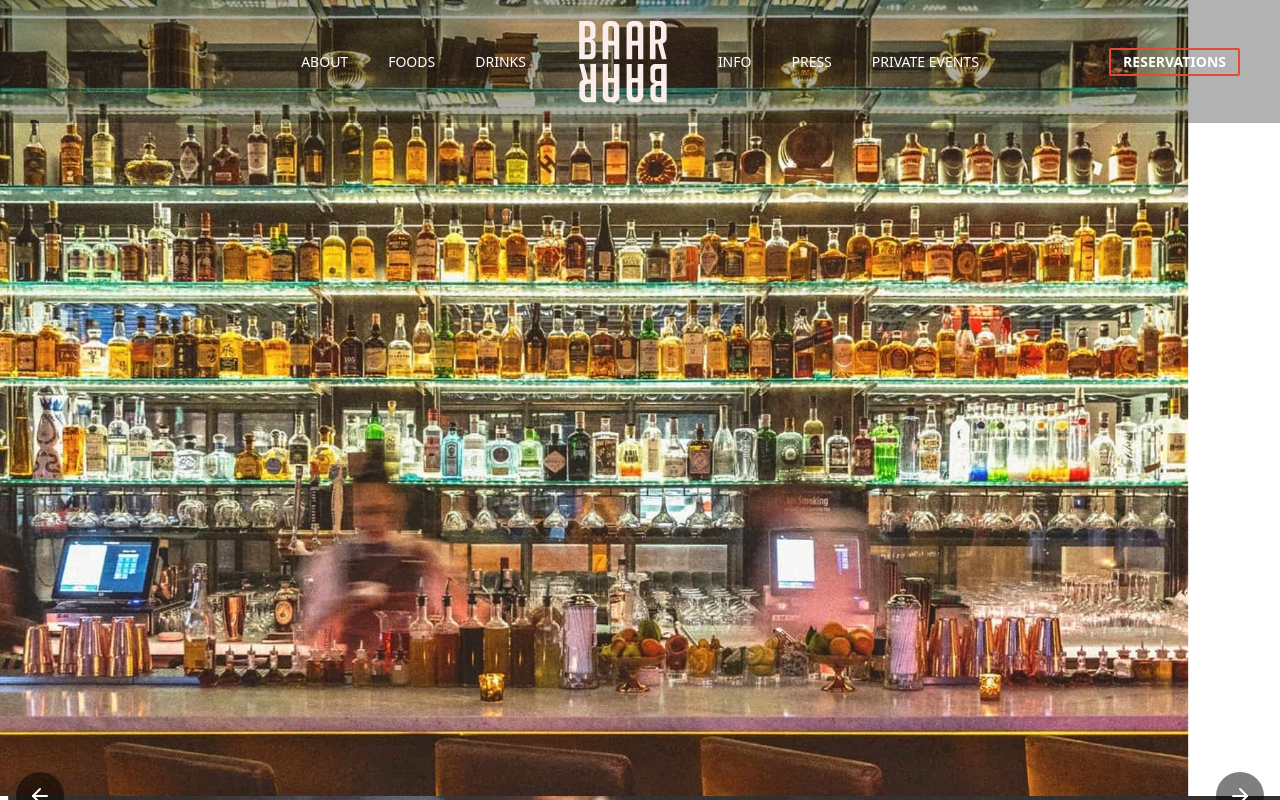
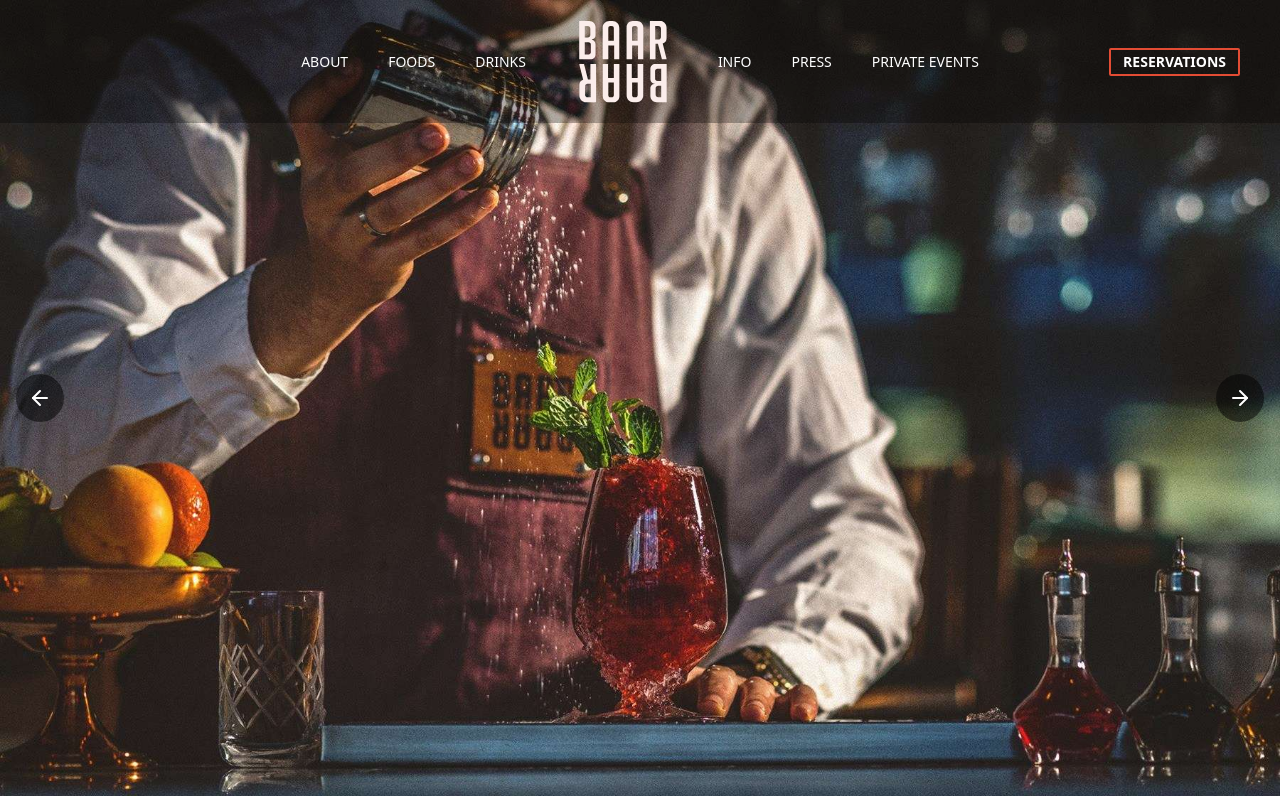
Before and after one commit to Collaborative-Open-Source-Projects/baar-baar-nyc, a Next.js app: page / in a window 1280 px wide. Shown: the top 800 px of the page. Built offline with nearby package versions, Linux system fonts and the light colour scheme.

Commit message:
add: Added the slider

```diff
--- a/components/HomeSlider.jsx
+++ b/components/HomeSlider.jsx
@@ -4,7 +4,6 @@ import { SliderImages } from "@/data/slider.data";
 import { ArrowLeft, ArrowRight } from "lucide-react";
 import Image from "next/image";
 import { useEffect, useState } from "react";
-import { motion, AnimatePresence } from "framer-motion";
 
 const HomeSlider = () => {
     const [currentPage, setCurrentPage] = useState(0);
@@ -31,20 +30,9 @@ const HomeSlider = () => {
     return (
         <main>
             <div className="relative">
-                <AnimatePresence>
-                    {SliderImages.slice(currentPage, currentPage + sliderPerPage).map((img, index) => (
-                        <motion.div
-                            key={img.image + currentPage}
-                            initial={{ opacity: 0, x: 100 }}
-                            animate={{ opacity: 1, x: 0 }}
-                            exit={{ opacity: 1, x: -100 }}
-                            transition={{ duration: 0.6, ease: "easeInOut" }}
-                        >
-                            <Image src={img.image} alt={img.name} />
-                        </motion.div>
-                    ))}
-                </AnimatePresence>
-
+                {SliderImages.slice(currentPage, currentPage + sliderPerPage).map((img, index) => (
+                    <Image src={img.image} alt={img.name} key={index} />
+                ))}
                 <button
                     onClick={prevSlide}
                     className="absolute left-4 top-1/2 transform -translate-y-1/2 bg-black bg-opacity-50 p-3 rounded-full text-white"
```
